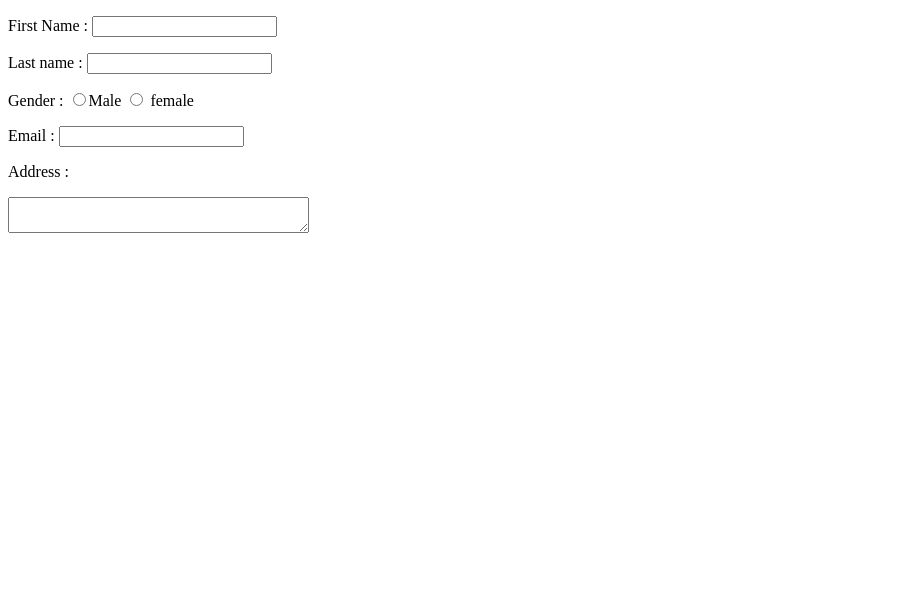
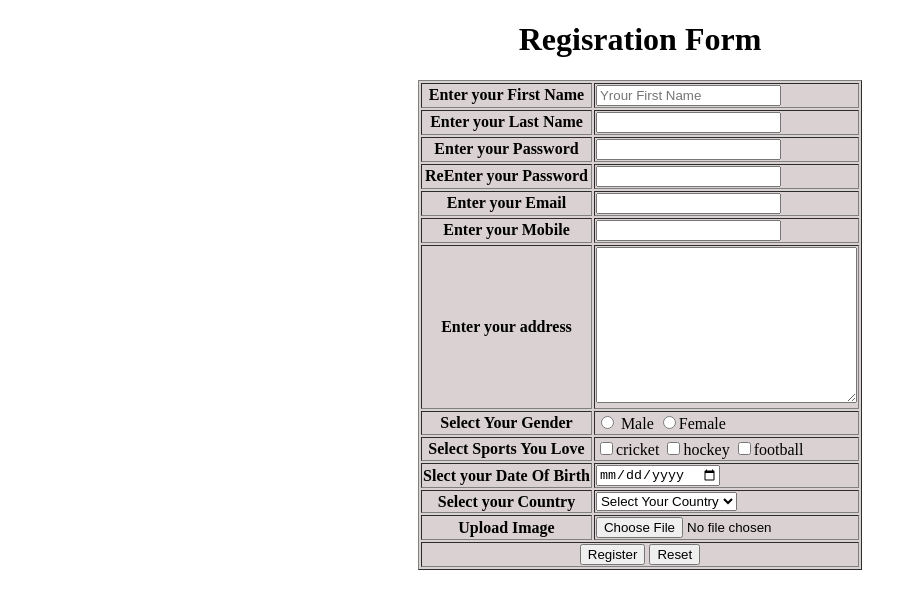
Before and after one commit to ZAIN-DEV369/basic-form, a plain HTML site: page index.html in a window 1280 px wide. Shown: the whole page, without its empty margins (0-917 px from the left). Drawn offline with Linux system fonts and the light colour scheme.

Commit message:
Update index.html

```diff
--- a/index.html
+++ b/index.html
@@ -1,18 +1,89 @@
 <!DOCTYPE html>
 <html lang="en">
+
 <head>
     <meta charset="UTF-8">
     <meta name="viewport" content="width=device-width, initial-scale=1.0">
-    <title>form</title>
+    <title>Redistration Form </title>
 </head>
+
 <body>
-<form action="">
-    <p>First Name : <input type="text"></p>
-    <p>Last name : <input type="text"></p>
-    <p> Gender : <input type="radio" name="Gender" id="male"><label for="Gender">Male </label>
-    <input type="radio" name="Gender" id="female"> <label for="Gender">female</label></p>
-    <p>Email : <input type="email" name="mail" id="mail"></p>
-    <p>Address : </p> <textarea name="Address" id="Address" cols="35" aria-readonly="7"></textarea>
-</form>
+    <center>
+        <h1>Regisration Form </h1>
+        <table border="1" bgcolor="
+        #dad1d2">
+            <tr>
+                <th>Enter your First Name</th>
+                <td><input type="text" placeholder="Yrour First Name " required maxlength="15" minlength="3"></td>
+            </tr>
+            <tr>
+                <th>Enter your Last Name</th>
+                <td><input type="text" required maxlength="15" minlength="3"></td>
+            </tr>
+            <tr>
+                <th>Enter your Password </th>
+                <td><input type="password"></td>
+            </tr>
+            <tr>
+                <th>ReEnter your Password </th>
+                <td><input type="password"></td>
+            </tr>
+            <tr>
+                <th>Enter your Email </th>
+                <td><input type="email"></td>
+            </tr>
+            <tr>
+                <th>Enter your Mobile </th>
+                <td><input type="number" name="number"></td>
+            </tr>
+            <tr>
+                <th>Enter your address</th>
+                <td><textarea name="address" id="" cols="30" rows="10"></textarea></td>
+            </tr>
+            <tr>
+                <th>Select Your Gender</th>
+                <td><input type="radio" name="Gender" id="male"> <label for="male">Male </label>
+                    <input type="radio" name="Gender" id="female"><label for="female">Female</label>
+                </td>
+            </tr>
+            <tr>
+                <th>Select Sports You Love</th>
+                <td>
+                    <input type="checkbox" id="cricket"><label for="cricket">cricket</label>
+                    <input type="checkbox" id="hockey"><label for="hockey">hockey</label>
+                    <input type="checkbox" id="football"><label for="football">football</label>
+                </td>
+            </tr>
+            <tr>
+                <th>Slect your Date Of Birth</th>
+                <td><input type="date"></td>
+            </tr>
+            <tr>
+                <th>Select your Country</th>
+                <td>
+                    <select className="border p-2 rounded">
+                        <option value="" selected disabled>Select Your Country</option>
+                        <option value="us">United States</option>
+                        <option value="pk">Pakistan</option>
+                        <option value="uk">United Kingdom</option>
+                        <option value="in">India</option>
+                    </select>
+                </td>
+
+            </tr>
+            <tr><th>Upload Image</th>
+            <td>
+                <input type="file" accept="Image/*">
+            </td></tr>
+            <tr>
+                <td colspan="2" align="center"><button type="submit">Register</button>
+                <button type="reset">Reset</button></td>
+
+
+            </tr>
+
+        </table>
+    </center>
 </body>
+
 </html>
```
